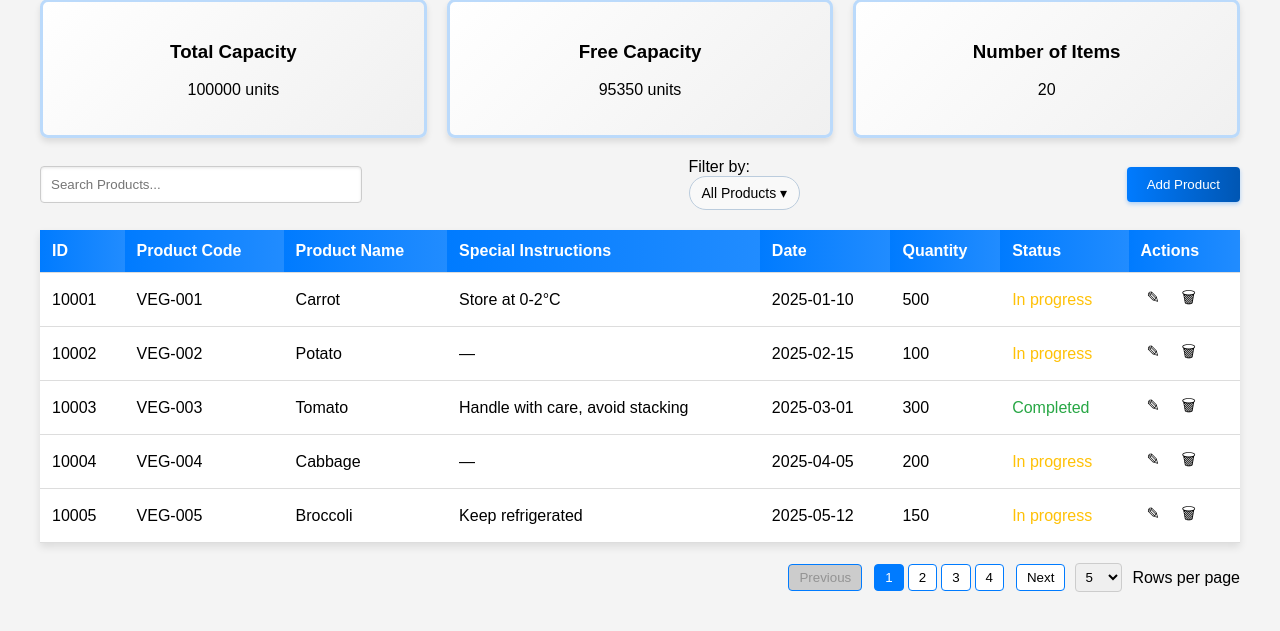
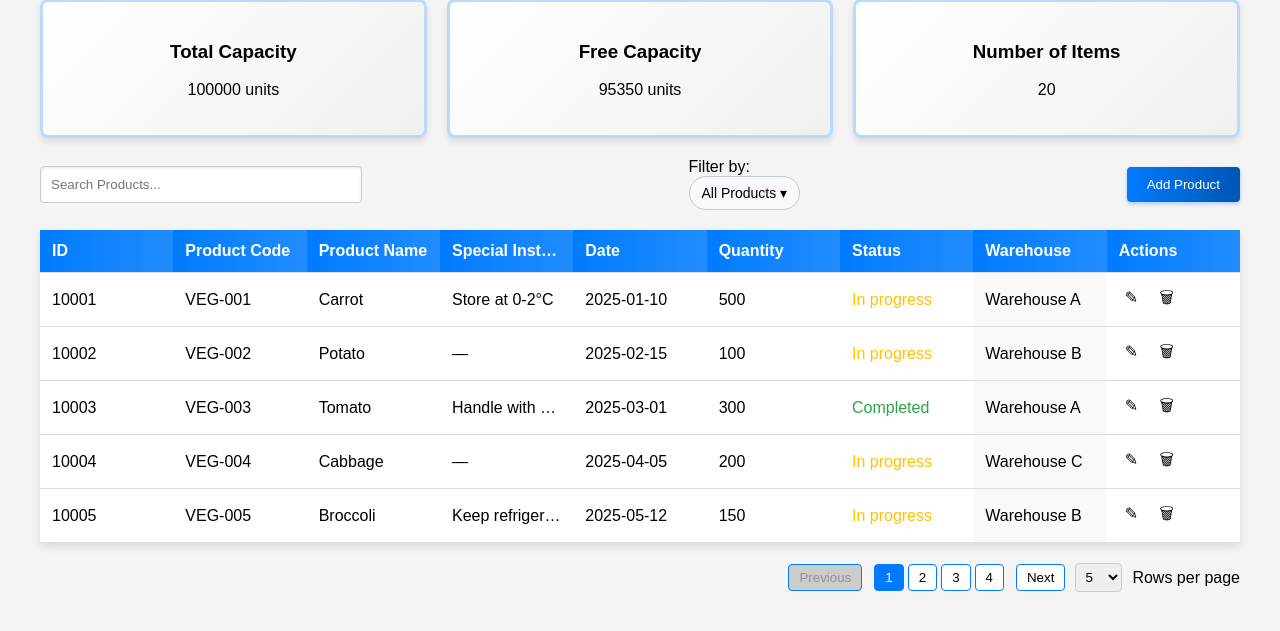
Before and after one commit to TashinParvez/direct-edge, a PHP site: page /warehouse-info.php in a window 1280 px wide. Shown: the part 121-752 px from the top of the page. Run offline with PHP 8.4, Linux system fonts and the light colour scheme.

Commit message:
adding warehouse colmn and in filter also

```diff
--- a/warehouse-app/warehouse information/warehouse-info.css
+++ b/warehouse-app/warehouse information/warehouse-info.css
@@ -158,7 +158,32 @@ h1 {
     background: linear-gradient(90deg, #0056b3, #003d80);
 }
 
+
+th, td {
+    padding: 12px;
+    text-align: left;
+    border-bottom: 1px solid #ddd;
+    /* Ensure table cells adjust to content */
+    white-space: nowrap;
+    overflow: hidden;
+    text-overflow: ellipsis;
+    max-width: 150px; /* Adjust as needed */
+}
+
 table {
+    width: 100%;
+    border-collapse: collapse;
+    background: #fff;
+    box-shadow: 0 4px 8px rgba(0, 0, 0, 0.1);
+    table-layout: fixed; /* Helps with column width consistency */
+}
+
+/* Optional: Specific styling for the Warehouse column */
+td:nth-child(8) {
+    background-color: #f9f9f9; /* Light gray background for distinction */
+}
+
+/* table {
     width: 100%;
     border-collapse: collapse;
     background: #fff;
@@ -169,7 +194,7 @@ th, td {
     padding: 12px;
     text-align: left;
     border-bottom: 1px solid #ddd;
-}
+} */
 
 th {
     background: linear-gradient(90deg, #007bff, #218cff);
--- a/warehouse-app/warehouse information/warehouse-info.php
+++ b/warehouse-app/warehouse information/warehouse-info.php
@@ -7,36 +7,35 @@
     <link rel="stylesheet" href="../warehouse information/warehouse-info.css">
 </head>
 <body>
-     <?php //include '../../include/Sidebar.php';
-    ?>
     <div class="container">
         <h1>Warehouse Information</h1>
 
         <!-- Metrics Section -->
         <?php
-        // Raw data for inventory
+        // Raw data for inventory with warehouse
         $inventory = [
-    ['id' => 10001, 'product_code' => 'VEG-001', 'product' => 'Carrot', 'special_instructions' => 'Store at 0-2°C', 'date_added' => '2025-01-10', 'quantity' => 500, 'status' => 'In progress', 'unit' => 'kg'],
-    ['id' => 10002, 'product_code' => 'VEG-002', 'product' => 'Potato', 'special_instructions' => null, 'date_added' => '2025-02-15', 'quantity' => 100, 'status' => 'In progress', 'unit' => 'kg'],
-    ['id' => 10003, 'product_code' => 'VEG-003', 'product' => 'Tomato', 'special_instructions' => 'Handle with care, avoid stacking', 'date_added' => '2025-03-01', 'quantity' => 300, 'status' => 'Completed', 'unit' => 'kg'],
-    ['id' => 10004, 'product_code' => 'VEG-004', 'product' => 'Cabbage', 'special_instructions' => null, 'date_added' => '2025-04-05', 'quantity' => 200, 'status' => 'In progress', 'unit' => 'units'],
-    ['id' => 10005, 'product_code' => 'VEG-005', 'product' => 'Broccoli', 'special_instructions' => 'Keep refrigerated', 'date_added' => '2025-05-12', 'quantity' => 150, 'status' => 'In progress', 'unit' => 'kg'],
-    ['id' => 10006, 'product_code' => 'RCE-001', 'product' => 'Basmati Rice', 'special_instructions' => 'Store in dry conditions', 'date_added' => '2025-06-20', 'quantity' => 200, 'status' => 'Completed', 'unit' => 'kg'],
-    ['id' => 10007, 'product_code' => 'RCE-002', 'product' => 'Jasmine Rice', 'special_instructions' => null, 'date_added' => '2025-07-10', 'quantity' => 150, 'status' => 'In progress', 'unit' => 'kg'],
-    ['id' => 10008, 'product_code' => 'VEG-006', 'product' => 'Onion', 'special_instructions' => 'Store in ventilated area', 'date_added' => '2025-08-15', 'quantity' => 800, 'status' => 'In progress', 'unit' => 'kg'],
-    ['id' => 10009, 'product_code' => 'VEG-007', 'product' => 'Cauliflower', 'special_instructions' => null, 'date_added' => '2025-09-01', 'quantity' => 180, 'status' => 'Completed', 'unit' => 'units'],
-    ['id' => 10010, 'product_code' => 'CRP-001', 'product' => 'Wheat Grain', 'special_instructions' => 'Protect from moisture', 'date_added' => '2025-09-10', 'quantity' => 250, 'status' => 'In progress', 'unit' => 'kg'],
-    ['id' => 10011, 'product_code' => 'VEG-008', 'product' => 'Spinach', 'special_instructions' => 'Refrigerate at 0-4°C', 'date_added' => '2025-09-15', 'quantity' => 100, 'status' => 'In progress', 'unit' => 'kg'],
-    ['id' => 10012, 'product_code' => 'VEG-009', 'product' => 'Green Beans', 'special_instructions' => null, 'date_added' => '2025-09-20', 'quantity' => 250, 'status' => 'Completed', 'unit' => 'kg'],
-    ['id' => 10013, 'product_code' => 'RCE-003', 'product' => 'Brown Rice', 'special_instructions' => 'Store in airtight containers', 'date_added' => '2025-09-25', 'quantity' => 120, 'status' => 'In progress', 'unit' => 'kg'],
-    ['id' => 10014, 'product_code' => 'VEG-010', 'product' => 'Bell Pepper', 'special_instructions' => null, 'date_added' => '2025-09-30', 'quantity' => 200, 'status' => 'In progress', 'unit' => 'kg'],
-    ['id' => 10015, 'product_code' => 'CRP-002', 'product' => 'Corn', 'special_instructions' => 'Store in cool, dry place', 'date_added' => '2025-10-05', 'quantity' => 150, 'status' => 'Completed', 'unit' => 'kg'],
-    ['id' => 10016, 'product_code' => 'VEG-011', 'product' => 'Cucumber', 'special_instructions' => null, 'date_added' => '2025-10-10', 'quantity' => 300, 'status' => 'In progress', 'unit' => 'kg'],
-    ['id' => 10017, 'product_code' => 'VEG-012', 'product' => 'Lettuce', 'special_instructions' => 'Keep refrigerated', 'date_added' => '2025-10-15', 'quantity' => 150, 'status' => 'In progress', 'unit' => 'units'],
-    ['id' => 10018, 'product_code' => 'CRP-003', 'product' => 'Barley', 'special_instructions' => null, 'date_added' => '2025-10-20', 'quantity' => 100, 'status' => 'Completed', 'unit' => 'kg'],
-    ['id' => 10019, 'product_code' => 'VEG-013', 'product' => 'Zucchini', 'special_instructions' => null, 'date_added' => '2025-10-25', 'quantity' => 200, 'status' => 'In progress', 'unit' => 'kg'],
-    ['id' => 10020, 'product_code' => 'VEG-014', 'product' => 'Eggplant', 'special_instructions' => 'Avoid direct sunlight', 'date_added' => '2025-10-30', 'quantity' => 250, 'status' => 'In progress', 'unit' => 'kg'],
-];
+            ['id' => 10001, 'product_code' => 'VEG-001', 'product' => 'Carrot', 'special_instructions' => 'Store at 0-2°C', 'date_added' => '2025-01-10', 'quantity' => 500, 'status' => 'In progress', 'unit' => 'kg', 'warehouse' => 'Warehouse A'],
+            ['id' => 10002, 'product_code' => 'VEG-002', 'product' => 'Potato', 'special_instructions' => null, 'date_added' => '2025-02-15', 'quantity' => 100, 'status' => 'In progress', 'unit' => 'kg', 'warehouse' => 'Warehouse B'],
+            ['id' => 10003, 'product_code' => 'VEG-003', 'product' => 'Tomato', 'special_instructions' => 'Handle with care, avoid stacking', 'date_added' => '2025-03-01', 'quantity' => 300, 'status' => 'Completed', 'unit' => 'kg', 'warehouse' => 'Warehouse A'],
+            ['id' => 10004, 'product_code' => 'VEG-004', 'product' => 'Cabbage', 'special_instructions' => null, 'date_added' => '2025-04-05', 'quantity' => 200, 'status' => 'In progress', 'unit' => 'units', 'warehouse' => 'Warehouse C'],
+            ['id' => 10005, 'product_code' => 'VEG-005', 'product' => 'Broccoli', 'special_instructions' => 'Keep refrigerated', 'date_added' => '2025-05-12', 'quantity' => 150, 'status' => 'In progress', 'unit' => 'kg', 'warehouse' => 'Warehouse B'],
+            ['id' => 10006, 'product_code' => 'RCE-001', 'product' => 'Basmati Rice', 'special_instructions' => 'Store in dry conditions', 'date_added' => '2025-06-20', 'quantity' => 200, 'status' => 'Completed', 'unit' => 'kg', 'warehouse' => 'Warehouse A'],
+            ['id' => 10007, 'product_code' => 'RCE-002', 'product' => 'Jasmine Rice', 'special_instructions' => null, 'date_added' => '2025-07-10', 'quantity' => 150, 'status' => 'In progress', 'unit' => 'kg', 'warehouse' => 'Warehouse C'],
+            ['id' => 10008, 'product_code' => 'VEG-006', 'product' => 'Onion', 'special_instructions' => 'Store in ventilated area', 'date_added' => '2025-08-15', 'quantity' => 800, 'status' => 'In progress', 'unit' => 'kg', 'warehouse' => 'Warehouse B'],
+            ['id' => 10009, 'product_code' => 'VEG-007', 'product' => 'Cauliflower', 'special_instructions' => null, 'date_added' => '2025-09-01', 'quantity' => 180, 'status' => 'Completed', 'unit' => 'units', 'warehouse' => 'Warehouse A'],
+            ['id' => 10010, 'product_code' => 'CRP-001', 'product' => 'Wheat Grain', 'special_instructions' => 'Protect from moisture', 'date_added' => '2025-09-10', 'quantity' => 250, 'status' => 'In progress', 'unit' => 'kg', 'warehouse' => 'Warehouse C'],
+            ['id' => 10011, 'product_code' => 'VEG-008', 'product' => 'Spinach', 'special_instructions' => 'Refrigerate at 0-4°C', 'date_added' => '2025-09-15', 'quantity' => 100, 'status' => 'In progress', 'unit' => 'kg', 'warehouse' => 'Warehouse B'],
+            ['id' => 10012, 'product_code' => 'VEG-009', 'product' => 'Green Beans', 'special_instructions' => null, 'date_added' => '2025-09-20', 'quantity' => 250, 'status' => 'Completed', 'unit' => 'kg', 'warehouse' => 'Warehouse A'],
+            ['id' => 10013, 'product_code' => 'RCE-003', 'product' => 'Brown Rice', 'special_instructions' => 'Store in airtight containers', 'date_added' => '2025-09-25', 'quantity' => 120, 'status' => 'In progress', 'unit' => 'kg', 'warehouse' => 'Warehouse C'],
+            ['id' => 10014, 'product_code' => 'VEG-010', 'product' => 'Bell Pepper', 'special_instructions' => null, 'date_added' => '2025-09-30', 'quantity' => 200, 'status' => 'In progress', 'unit' => 'kg', 'warehouse' => 'Warehouse B'],
+            ['id' => 10015, 'product_code' => 'CRP-002', 'product' => 'Corn', 'special_instructions' => 'Store in cool, dry place', 'date_added' => '2025-10-05', 'quantity' => 150, 'status' => 'Completed', 'unit' => 'kg', 'warehouse' => 'Warehouse A'],
+            ['id' => 10016, 'product_code' => 'VEG-011', 'product' => 'Cucumber', 'special_instructions' => null, 'date_added' => '2025-10-10', 'quantity' => 300, 'status' => 'In progress', 'unit' => 'kg', 'warehouse' => 'Warehouse C'],
+            ['id' => 10017, 'product_code' => 'VEG-012', 'product' => 'Lettuce', 'special_instructions' => 'Keep refrigerated', 'date_added' => '2025-10-15', 'quantity' => 150, 'status' => 'In progress', 'unit' => 'units', 'warehouse' => 'Warehouse B'],
+            ['id' => 10018, 'product_code' => 'CRP-003', 'product' => 'Barley', 'special_instructions' => null, 'date_added' => '2025-10-20', 'quantity' => 100, 'status' => 'Completed', 'unit' => 'kg', 'warehouse' => 'Warehouse A'],
+            ['id' => 10019, 'product_code' => 'VEG-013', 'product' => 'Zucchini', 'special_instructions' => null, 'date_added' => '2025-10-25', 'quantity' => 200, 'status' => 'In progress', 'unit' => 'kg', 'warehouse' => 'Warehouse C'],
+            ['id' => 10020, 'product_code' => 'VEG-014', 'product' => 'Eggplant', 'special_instructions' => 'Avoid direct sunlight', 'date_added' => '2025-10-30', 'quantity' => 250, 'status' => 'In progress', 'unit' => 'kg', 'warehouse' => 'Warehouse B'],
+        ];
+
         // Calculate metrics from raw data
         $totalCapacity = 100000; // Fixed value for demo
         $usedCapacity = array_sum(array_column($inventory, 'quantity')); // Sum of quantities
@@ -79,6 +78,13 @@
                             <label><input type="checkbox" class="filter-option" value="medium"> medium</label>
                             <label><input type="checkbox" class="filter-option" value="high"> high</label>
                         </div>
+                        <div class="group">
+                            <span class="group-title">Warehouse</span>
+                            <label><input type="checkbox" class="filter-option" value="all"> all</label>
+                            <label><input type="checkbox" class="filter-option" value="Warehouse A"> Warehouse A</label>
+                            <label><input type="checkbox" class="filter-option" value="Warehouse B"> Warehouse B</label>
+                            <label><input type="checkbox" class="filter-option" value="Warehouse C"> Warehouse C</label>
+                        </div>
                         <div class="dropdown-footer">
                             <button type="button" onclick="selectAll()">Select all</button>
                             <button class="apply-btn" onclick="applyFilters()">Apply</button>
@@ -112,6 +118,7 @@
                         <th>Date</th>
                         <th>Quantity</th>
                         <th>Status</th>
+                        <th>Warehouse</th>
                         <th>Actions</th>
                     </tr>
                 </thead>
@@ -128,6 +135,7 @@
                             <td>{$item['date_added']}</td>
                             <td class='$lowStock'>{$item['quantity']}</td>
                             <td class='$statusClass'>{$item['status']}</td>
+                            <td>{$item['warehouse']}</td>
                             <td>
                                 <button class='action-btn edit-btn' onclick='editProduct({$item['id']})'>✎</button>
                                 <button class='action-btn delete-btn' onclick='deleteProduct({$item['id']})'>🗑</button>
@@ -182,6 +190,13 @@
                     <label for="unit">Unit:</label>
                     <input type="text" id="unit" name="unit" value="units" required>
 
+                    <label for="warehouse">Warehouse:</label>
+                    <select id="warehouse" name="warehouse" required>
+                        <option value="Warehouse A">Warehouse A</option>
+                        <option value="Warehouse B">Warehouse B</option>
+                        <option value="Warehouse C">Warehouse C</option>
+                    </select>
+
                     <button type="submit">Add Product</button>
                 </form>
             </div>
@@ -218,6 +233,13 @@
                     <label for="editUnit">Unit:</label>
                     <input type="text" id="editUnit" name="editUnit" value="units" required>
 
+                    <label for="editWarehouse">Warehouse:</label>
+                    <select id="editWarehouse" name="editWarehouse" required>
+                        <option value="Warehouse A">Warehouse A</option>
+                        <option value="Warehouse B">Warehouse B</option>
+                        <option value="Warehouse C">Warehouse C</option>
+                    </select>
+
                     <button type="submit">Update Product</button>
                 </form>
             </div>
```
Also changed, not shown: warehouse-app/warehouse information/warehouse-info.js (+17 -6 lines).
